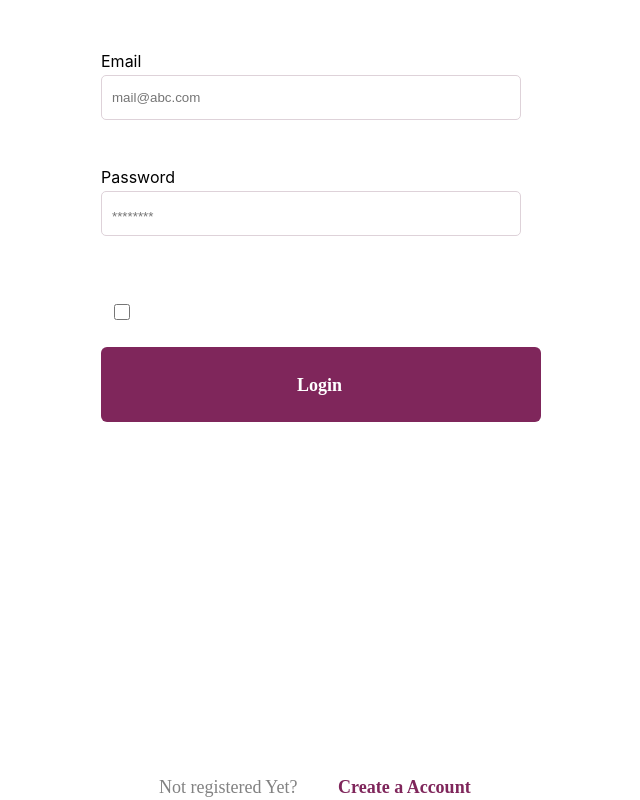
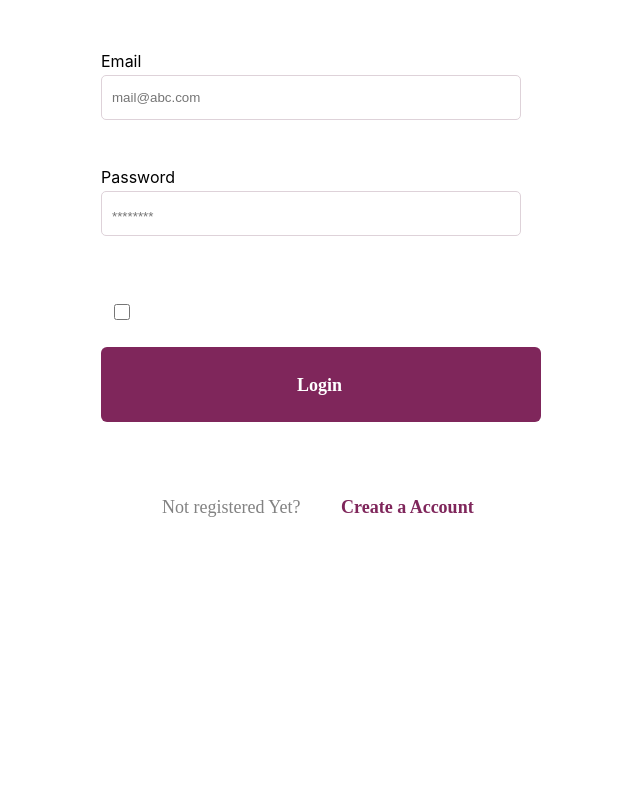
Before and after one commit to dwiyual/Login-page, a React (Create React App) app in the folder login/my-app/: page / in a window 1280 px wide. Shown: the part 465-1265 px from the top of the page, without its empty margins (409-1049 px from the left). After the commit the page ends 985 px from the top, so only its background shows below. Built offline with nearby package versions, Linux system fonts and the light colour scheme.

Commit message:
changed position of ,not registered and creact account, elements and positoned closer to login button and used relative units

```diff
--- a/login/my-app/src/index.css
+++ b/login/my-app/src/index.css
@@ -401,8 +401,8 @@ margin: 0px 13px;
   position: relative;
   width: 317px;
   height: 25px;
-  left: 573px;
-  top: 600px;
+  left: 36em;
+  top: 20em;
 
 }
 
```
